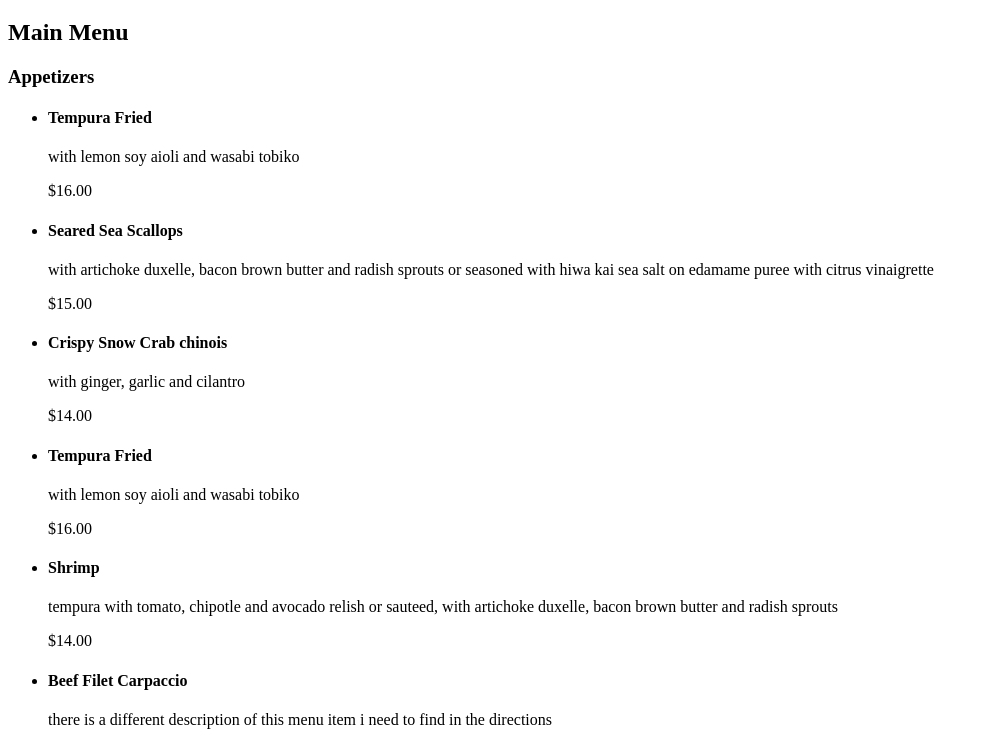
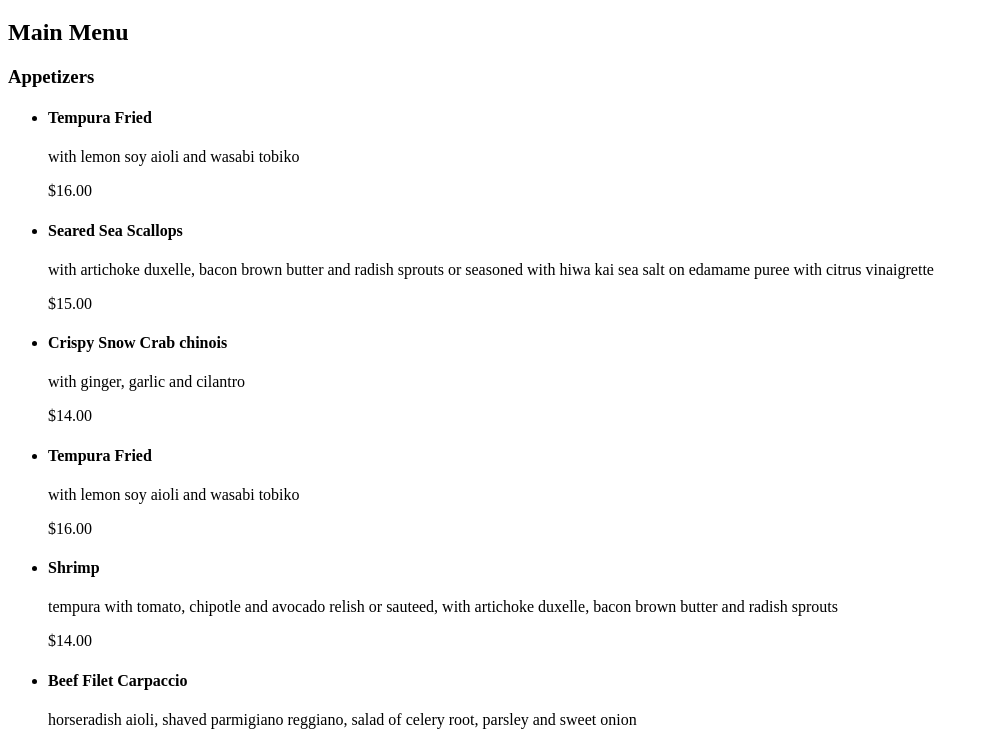
Before and after one commit to grc-zwoomer/grc-zwoomer.github.io, a plain HTML site: page grc338/restrauntmenu/index.html in a window 1280 px wide. Shown: the part 61-800 px from the top of the page, without its empty margins (0-989 px from the left). Drawn offline with Linux system fonts and the light colour scheme.

Commit message:
Update index.html

```diff
--- a/grc338/restrauntmenu/index.html
+++ b/grc338/restrauntmenu/index.html
@@ -40,7 +40,7 @@
     </li>
     <li>
         <h4>Beef Filet Carpaccio</h4>
-        <p>there is a different description of this menu item i need to find in the directions</p>
+        <p>horseradish aioli, shaved parmigiano reggiano, salad of celery root, parsley and sweet onion</p>
         <p>$12.00</p>
     </li>
     <li>
```
